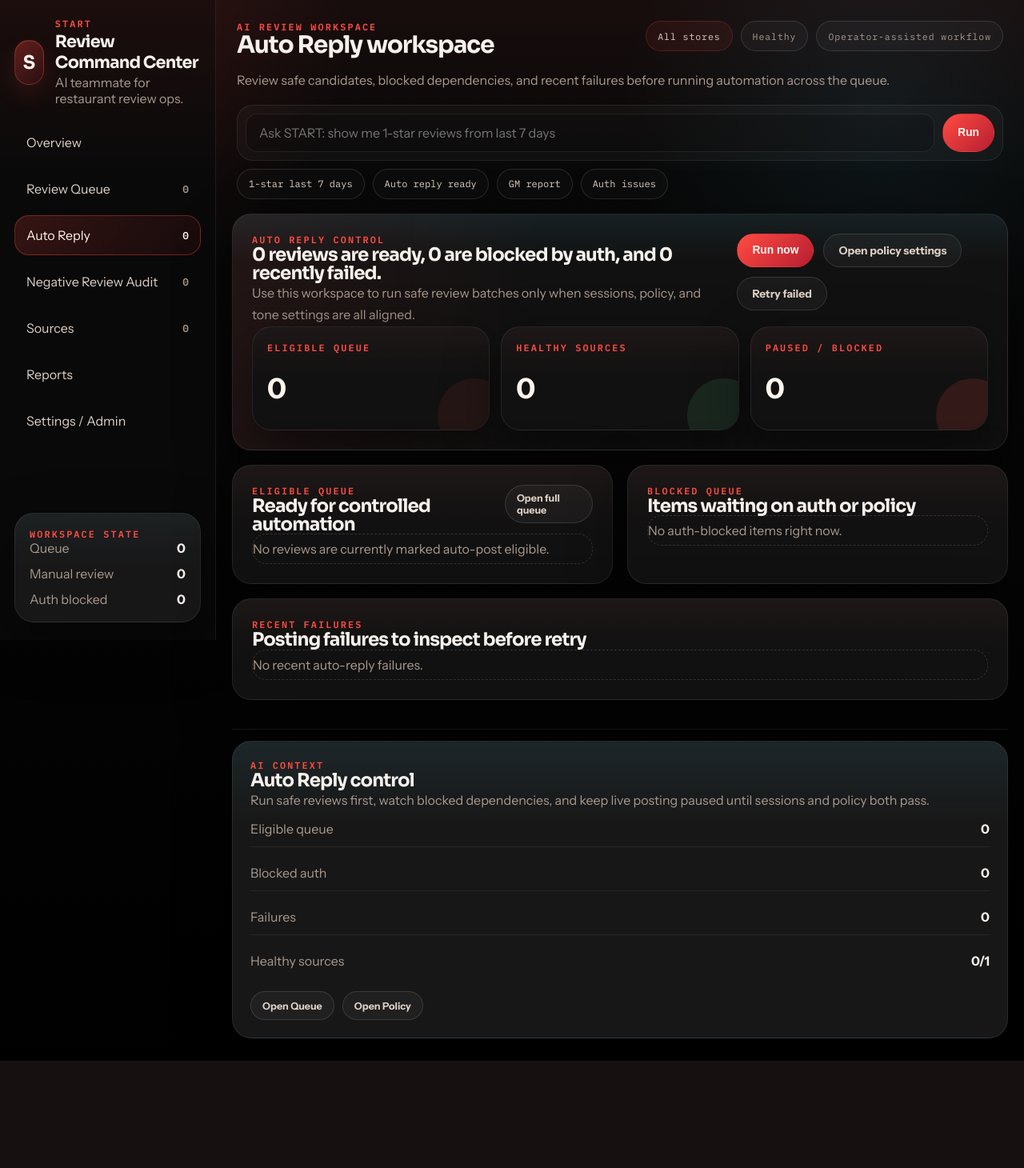
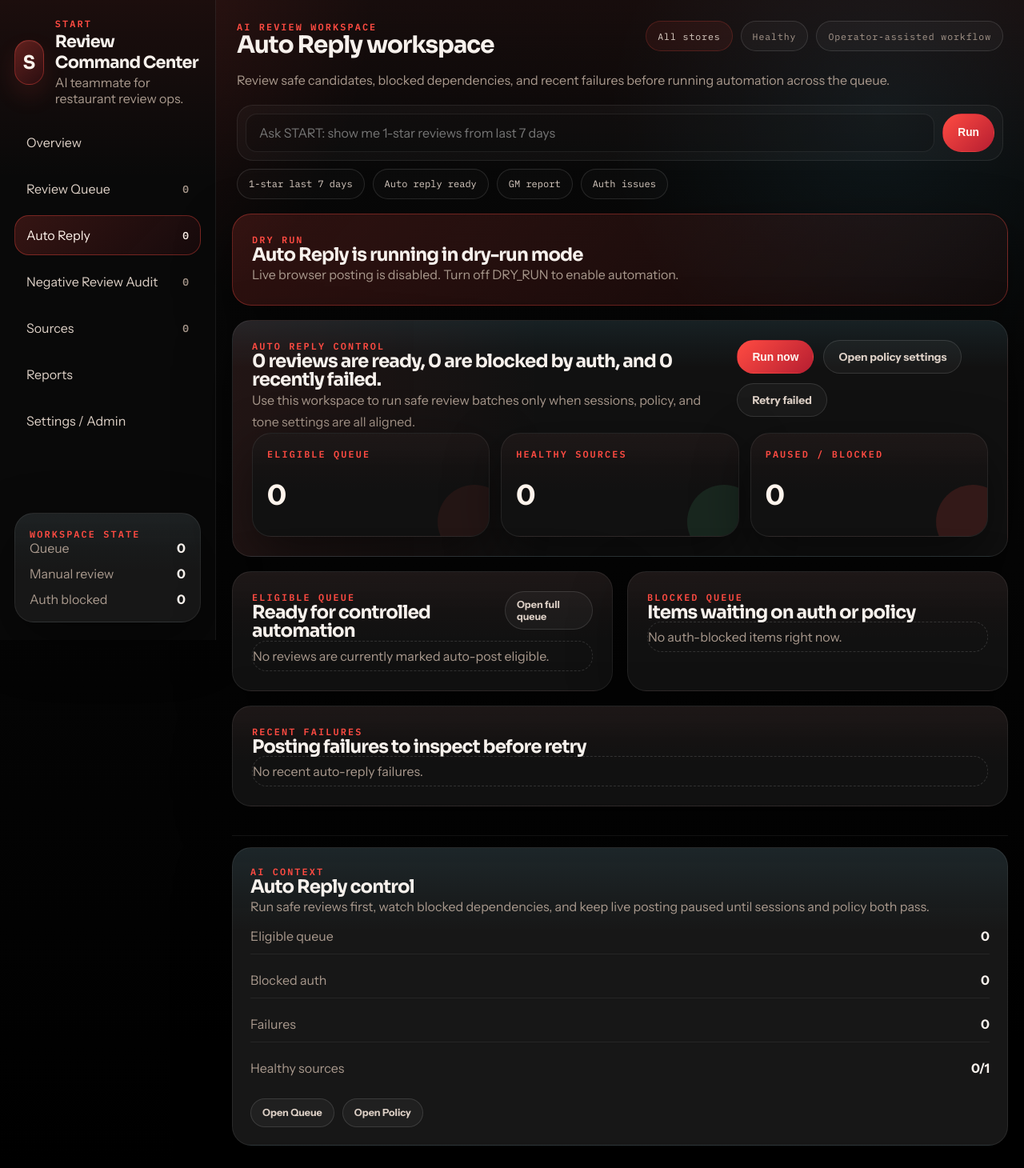
Before and after one commit to liemdo28/review-automation-system, a FastAPI app: page /auto-reply in a window 1280 px wide. Shown: the whole page at 80% size. Before the commit the page ends 1326 px from the top, so only its background shows below. Run offline with FastAPI, Linux system fonts and the light colour scheme; data that the repository does not hold is empty.

Commit message:
Show DRY_RUN warning in auto reply workspace

```diff
--- a/app/routes/dashboard.py
+++ b/app/routes/dashboard.py
@@ -687,6 +687,7 @@
             "blocked_items": blocked_items,
             "failed_items": failed_items,
             "global_config": global_config,
+            "dry_run": settings.dry_run,
             "healthy_sources": healthy_sources,
             "paused_sources": paused_sources,
             "store_theme": store_theme_for_location,
--- a/app/templates/auto_reply.html
+++ b/app/templates/auto_reply.html
@@ -3,6 +3,18 @@
 {% block shell_title %}Auto Reply workspace{% endblock %}
 {% block shell_subtitle %}Review safe candidates, blocked dependencies, and recent failures before running automation across the queue.{% endblock %}
 {% block content %}
+{% if dry_run %}
+<section class="workspace-section">
+    <div class="panel pause-banner">
+        <div>
+            <p class="eyebrow">Dry run</p>
+            <h2>Auto Reply is running in dry-run mode</h2>
+            <p class="section-copy">Live browser posting is disabled. Turn off DRY_RUN to enable automation.</p>
+        </div>
+    </div>
+</section>
+{% endif %}
+
 <section class="workspace-section">
     <div class="panel ai-summary-hero">
         <div class="section-head">
--- a/app/templates/review_detail.html
+++ b/app/templates/review_detail.html
@@ -86,7 +86,10 @@
             <div><span>Risk flags</span><strong>{{ (reply.risk_flags or [])|join(', ') or '-' }}</strong></div>
         </div>
         <div class="info-strip">
-            {% if source and source.platform == "google" %}
+            {% if dry_run %}
+            <strong>Dry run is enabled.</strong>
+            <span>Live browser posting is disabled until DRY_RUN is turned off.</span>
+            {% elif source and source.platform == "google" %}
             <strong>Google UI posting fallback is available.</strong>
             <span>When the review is eligible, auto-post is enabled, and the Google session is healthy, START can open the Google review UI, paste the prepared reply, submit it, verify success, and then continue to the next queued item.</span>
             {% else %}
```
